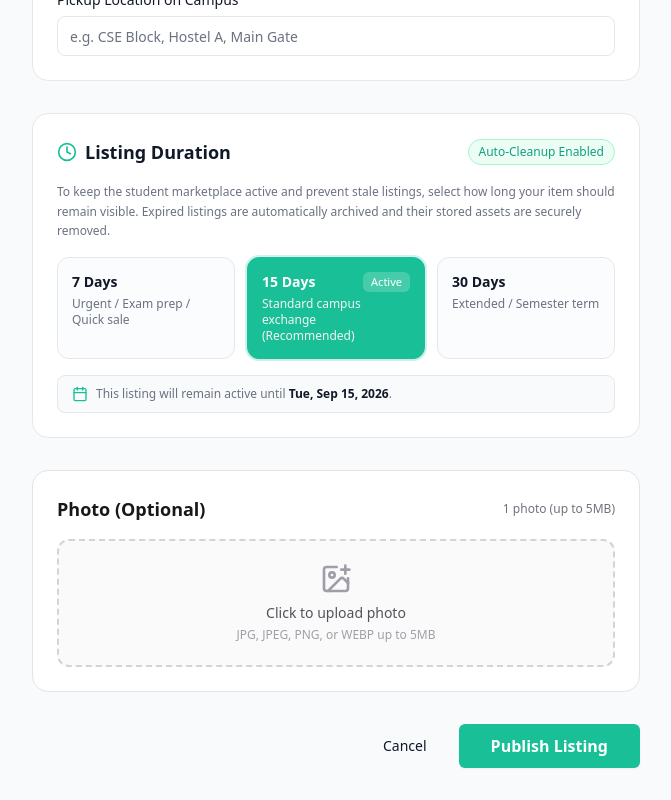
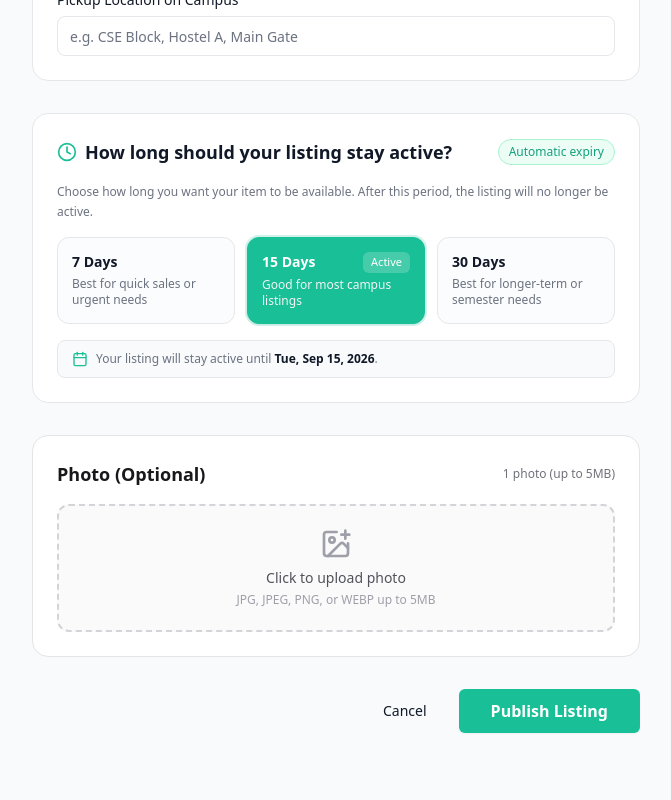
Before and after one commit to Keerthivarman-S-D/StudentNeed, a React (Vite) app: page /create-listing in a window 1280 px wide. Shown: the part 880-1680 px from the top of the page, without its empty margins (304-975 px from the left). After the commit the page ends 1645 px from the top, so only its background shows below. Built offline with nearby package versions, Linux system fonts and the light colour scheme; no server answers; the database is empty; sample sign-in values are in the browser's storage.

Commit message:
Improve password visibility and listing UI

```diff
--- a/src/pages/CreateListing.tsx
+++ b/src/pages/CreateListing.tsx
@@ -383,22 +383,22 @@ export function CreateListing() {
           <div className="flex items-center justify-between">
             <div className="flex items-center gap-2">
               <Clock className="h-5 w-5 text-brand-teal" />
-              <h2 className="text-lg font-semibold text-brand-charcoal">Listing Duration</h2>
+              <h2 className="text-lg font-semibold text-brand-charcoal">How long should your listing stay active?</h2>
             </div>
             <span className="text-xs font-medium text-brand-teal-hover bg-brand-teal-light px-2.5 py-1 rounded-full border border-brand-teal-border">
-              Auto-Cleanup Enabled
+              Automatic expiry
             </span>
           </div>
 
           <p className="text-xs text-brand-muted leading-relaxed">
-            To keep the student marketplace active and prevent stale listings, select how long your item should remain visible. Expired listings are automatically archived and their stored assets are securely removed.
+            Choose how long you want your item to be available. After this period, the listing will no longer be active.
           </p>
 
           <div className="grid grid-cols-1 sm:grid-cols-3 gap-3">
             {[
-              { days: 7 as const, label: '7 Days', desc: 'Urgent / Exam prep / Quick sale' },
-              { days: 15 as const, label: '15 Days', desc: 'Standard campus exchange (Recommended)' },
-              { days: 30 as const, label: '30 Days', desc: 'Extended / Semester term' },
+              { days: 7 as const, label: '7 Days', desc: 'Best for quick sales or urgent needs' },
+              { days: 15 as const, label: '15 Days', desc: 'Good for most campus listings' },
+              { days: 30 as const, label: '30 Days', desc: 'Best for longer-term or semester needs' },
             ].map((opt) => (
               <button
                 key={opt.days}
@@ -426,7 +426,7 @@ export function CreateListing() {
           <div className="flex items-center gap-2 rounded-lg bg-slate-50 border border-brand-border px-3.5 py-2.5 text-xs text-brand-muted">
             <Calendar className="h-4 w-4 text-brand-teal shrink-0" />
             <span>
-              This listing will remain active until{' '}
+              Your listing will stay active until{' '}
               <strong className="text-brand-charcoal">
                 {new Date(Date.now() + expirationDays * 86400000).toLocaleDateString('en-US', {
                   weekday: 'short',
--- a/src/pages/Launch.tsx
+++ b/src/pages/Launch.tsx
@@ -770,10 +770,10 @@ export function Launch() {
                     <Mail className="h-4 w-4 text-brand-teal" /> Email
                   </div>
                   <a
-                    href="mailto:auth@studentneed.me"
+                    href="mailto:studentneed.info@gmail.com"
                     className="text-xs text-brand-muted hover:text-brand-teal underline block transition-colors"
                   >
-                    auth@studentneed.me
+                    studentneed.info@gmail.com
                   </a>
                 </div>
 
--- a/src/pages/Login.tsx
+++ b/src/pages/Login.tsx
@@ -17,6 +17,8 @@ export function Login() {
   const [password, setPassword] = useState('');
   const [confirmPassword, setConfirmPassword] = useState('');
   const [showPassword, setShowPassword] = useState(false);
+  const [showCreatePassword, setShowCreatePassword] = useState(false);
+  const [showConfirmPassword, setShowConfirmPassword] = useState(false);
 
   const [isLoading, setIsLoading] = useState(false);
   const [isSignup, setIsSignup] = useState(false);
@@ -233,6 +235,8 @@ export function Login() {
     setConfirmPassword('');
     setOtp('');
     setShowPassword(false);
+    setShowCreatePassword(false);
+    setShowConfirmPassword(false);
   };
 
   return (
@@ -373,6 +377,8 @@ export function Login() {
                       setOtp('');
                       setError(null);
                       setSuccessMessage(null);
+                      setShowCreatePassword(false);
+                      setShowConfirmPassword(false);
                     }}
                     className="text-sm text-zinc-500 hover:text-zinc-900 w-full flex items-center justify-center gap-1 mt-2"
                   >
@@ -385,23 +391,55 @@ export function Login() {
                 <form onSubmit={handleCreateAccount} className="space-y-4">
                   <div>
                     <label className="block text-sm font-medium text-zinc-700 mb-1">Create Password</label>
+                    <div className="relative flex items-center">
                       <Input
-                      type="password"
+                        type={showCreatePassword ? "text" : "password"}
                         required
                         placeholder="••••••••"
                         value={password}
                         onChange={(e) => setPassword(e.target.value)}
+                        className="pr-11"
                       />
+                      <button
+                        type="button"
+                        onClick={() => setShowCreatePassword((prev) => !prev)}
+                        className="absolute right-0 flex h-full items-center justify-center px-3 text-zinc-400 hover:text-zinc-600 focus:outline-none focus-visible:text-zinc-600 transition-colors"
+                        aria-label={showCreatePassword ? "Hide password" : "Show password"}
+                        title={showCreatePassword ? "Hide password" : "Show password"}
+                      >
+                        {showCreatePassword ? (
+                          <EyeOff className="h-5 w-5" aria-hidden="true" />
+                        ) : (
+                          <Eye className="h-5 w-5" aria-hidden="true" />
+                        )}
+                      </button>
+                    </div>
                   </div>
                   <div>
                     <label className="block text-sm font-medium text-zinc-700 mb-1">Confirm Password</label>
+                    <div className="relative flex items-center">
                       <Input
-                      type="password"
+                        type={showConfirmPassword ? "text" : "password"}
                         required
                         placeholder="••••••••"
                         value={confirmPassword}
                         onChange={(e) => setConfirmPassword(e.target.value)}
+                        className="pr-11"
                       />
+                      <button
+                        type="button"
+                        onClick={() => setShowConfirmPassword((prev) => !prev)}
+                        className="absolute right-0 flex h-full items-center justify-center px-3 text-zinc-400 hover:text-zinc-600 focus:outline-none focus-visible:text-zinc-600 transition-colors"
+                        aria-label={showConfirmPassword ? "Hide password" : "Show password"}
+                        title={showConfirmPassword ? "Hide password" : "Show password"}
+                      >
+                        {showConfirmPassword ? (
+                          <EyeOff className="h-5 w-5" aria-hidden="true" />
+                        ) : (
+                          <Eye className="h-5 w-5" aria-hidden="true" />
+                        )}
+                      </button>
+                    </div>
                   </div>
                   <Button type="submit" className="w-full" disabled={isLoading}>
                     {isLoading ? 'Creating account...' : 'Create Account'}
```
Lines whose indentation alone changed are shown as unchanged.
